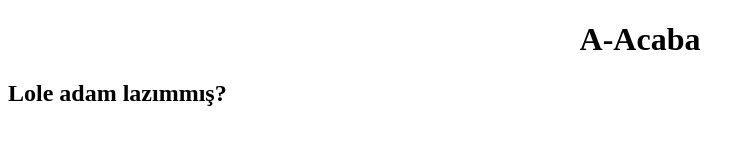
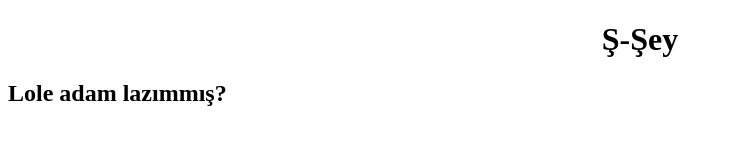
Before and after one commit to piskevet/Lol.github.io, a plain HTML site: page index.html in a window 1280 px wide. Shown: the whole page, without its empty margins (0-753 px from the left). Drawn offline with Linux system fonts and the light colour scheme.

Commit message:
Update index.html

```diff
--- a/index.html
+++ b/index.html
@@ -18,7 +18,7 @@
 
     <div id="card">
 
-      <center><h1>A-Acaba </h1></center>
+      <center><h1>Ş-Şey </h1></center>
 
       <div class="heart" id="heart1">
 
```
